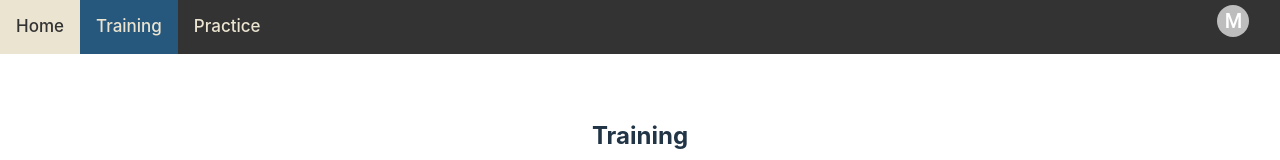
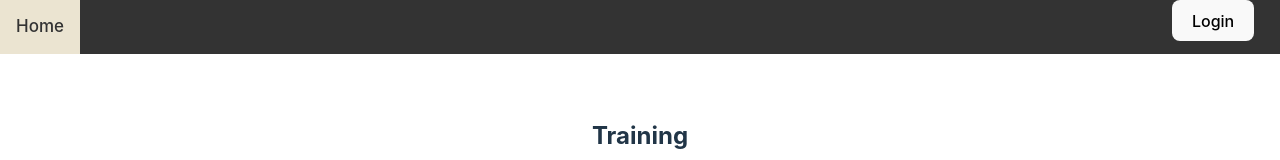
Before and after one commit to kolenguyen/DL, a React (Vite) app in the folder Frontend/: page /training in a window 1280 px wide. Shown: the top 160 px of the page. Built offline with nearby package versions, Linux system fonts and the light colour scheme.

Commit message:
login and navbar session

```diff
--- a/Frontend/src/LoginPage.jsx
+++ b/Frontend/src/LoginPage.jsx
@@ -1,4 +1,4 @@
-import React from 'react';
+import React, { useState } from 'react';
 import Container from '@mui/material/Container';
 import Typography from '@mui/material/Typography';
 import LoginForm from './LoginForm';
@@ -6,9 +6,32 @@ import Grid from '@mui/material/Grid'; // Import Grid to center the form
 import Paper from '@mui/material/Paper'; // Import Paper for the background square
 
 const LoginPage = () => {
-  const handleLogin = (credentials) => {
-    // Handle authentication logic here (e.g., send a request to the server)
-    console.log('Login credentials:', credentials);
+  const [loginError, setLoginError] = useState('');
+
+  const handleLogin = async (credentials) => {
+    try {
+      console.log(credentials)
+      // Simulate a request to the server for authentication
+      const response = await fetch('/api/login', {
+        method: 'POST',
+        headers: {
+          'Content-Type': 'application/json',
+        },
+        body: JSON.stringify(credentials),
+      });
+
+      if (!response.ok) {
+        throw new Error('Invalid credentials');
+      }
+
+      // If authentication is successful, you can redirect or perform other actions
+      console.log('Login successful!');
+      setLoginError('');
+    } catch (error) {
+      // Handle authentication error
+      console.error('Authentication error:', error.message);
+      setLoginError('Invalid username or password');
+    }
   };
 
   return (
@@ -19,7 +42,7 @@ const LoginPage = () => {
             Login
           </Typography>
         </Grid>
-        <LoginForm handleLogin={handleLogin} />
+        <LoginForm handleLogin={handleLogin} loginError={loginError} />
       </Paper>
 
     </Container>
--- a/Frontend/src/NavBar.jsx
+++ b/Frontend/src/NavBar.jsx
@@ -1,19 +1,43 @@
-import React from 'react';
+import React, { useState } from 'react';
 import './Style.css'
 import ProfileButton from './ProfileButton'
 import { NavLink } from 'react-router-dom'; // import the NavLink component
 
 
 export default function NavBar() {
+    const [isSessionActive, setSessionActive] = useState(false);
 
+    const handleLogin = () => {
+        // Logic to handle login
+        setSessionActive(true);
+    };
+
+    const handleLogout = () => {
+        // Logic to handle logout
+        setSessionActive(false);
+    };
     return (
 
         <nav className='navigation'>
             <NavLink to="/" className={({isActive})=>isActive?" active":""}>Home</NavLink>
-            <NavLink to="/training" className={({isActive})=>isActive?" active":""}>Training</NavLink>
-            <NavLink to="/practice" className={({isActive})=>isActive?" active":""}>Practice</NavLink>
-            <div className='right'>
-                <ProfileButton/></div>
+
+            {isSessionActive ? (
+                <div>
+                    <NavLink to="/training" className={({isActive})=>isActive?" active":""}>Training</NavLink>
+                    <NavLink to="/practice" className={({isActive})=>isActive?" active":""}>Practice</NavLink>
+                    <div className='right'>
+                        <ProfileButton/>
+                    </div>
+                </div>
+            ):(
+                <div>
+                    <div className='right'>
+                        <button onClick={handleLogin}>Login</button>
+                    </div>
+
+                </div>
+            )}
+
 
         </nav>
 
```
